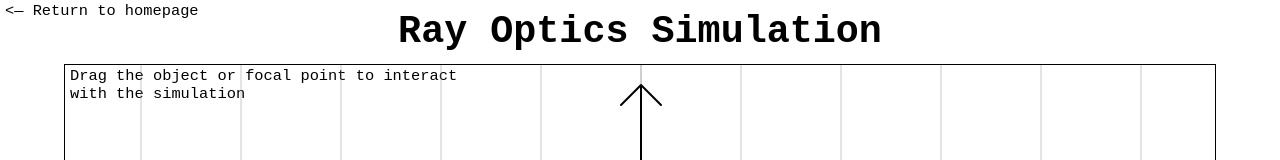
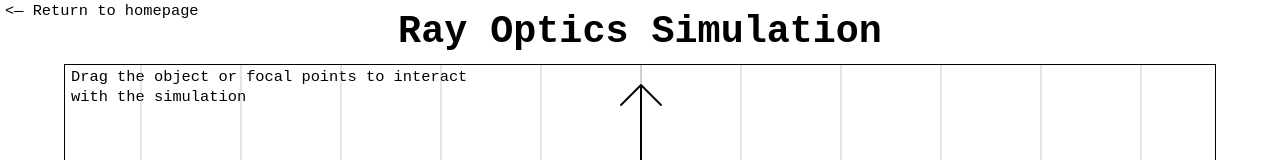
Before and after one commit to lachlandk/physics-demos-code, a plain HTML site: page ray-optics/main.html in a window 1280 px wide. Shown: the top 160 px of the page. Drawn offline with Linux system fonts and the light colour scheme; a web font is replaced by a local one.

Commit message:
ray-optics: removed canvas tooltip element in favour of drawing text onto the background canvas

```diff
--- a/ray-optics/main.css
+++ b/ray-optics/main.css
@@ -62,13 +62,6 @@ body {
 	position: absolute;
 	top: 0;
 	left: 0;
-}
-
-#canvas-tooltip { /* positioned beneath the canvas at top left corner */
-	position: absolute;
-	top: 2px;
-	left: 5px;
-	z-index: -1;
 }
 
 #controls-container {
--- a/ray-optics/main.html
+++ b/ray-optics/main.html
@@ -12,7 +12,6 @@
 	<h1 id="title">Ray Optics Simulation</h1>
 	<a id="homepage-link" href="https://physics-demos.js.org" target="_top">&lt;&mdash; Return to homepage</a>
 	<div id="canvas-container">
-		<p id="canvas-tooltip">Drag the object or focal point to interact<br> with the simulation</p>
 		<canvas id="background-canvas"></canvas>
 		<canvas id="event-canvas"></canvas>
 	</div>
--- a/ray-optics/scripts/canvas.js
+++ b/ray-optics/scripts/canvas.js
@@ -1,5 +1,5 @@
 function Canvas(container){
-	/*   -----------   This class contains the properties and methods of the background-canvas and the event-canvas   ----------   */
+	/*   ----------   This class contains the properties and methods of the background-canvas and the event-canvas   ----------   */
 
 	/*   -----------   Creating the canvases and contexts   ----------   */
 
@@ -94,6 +94,11 @@ function Canvas(container){
 
 		this.background_context.save();
 		this.background_context.clearRect(0, 0, this.background_canvas.width, this.background_canvas.height);
+
+		this.background_context.font = "1.2vw monospace"; // help text
+		this.background_context.fillText("Drag the object or focal points to interact", 6, 16);
+		this.background_context.fillText("with the simulation", 6, 36);
+
 		this.background_context.translate(this.background_canvas.width / 2, this.background_canvas.height / 2);
 
 		this.background_context.beginPath(); // grid
```
